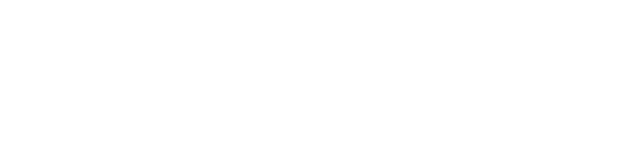
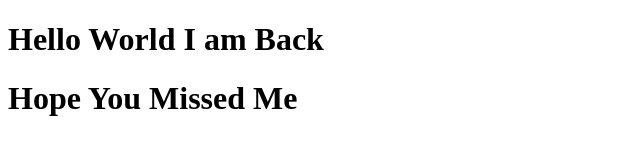
Before and after one commit to farhanhasin-chy/my-first-repo, a plain HTML site: page index.html in a window 1280 px wide. Shown: the whole page, without its empty margins (0-640 px from the left). Drawn offline with Linux system fonts and the light colour scheme.

Commit message:
H1 Updated

```diff
--- a/index.html
+++ b/index.html
@@ -7,6 +7,7 @@
     <title>My First Repo</title>
 </head>
 <body>
-
+    <h1>Hello World I am Back</h1>
+    <h1>Hope You Missed Me</h1>
 </body>
 </html>
```
